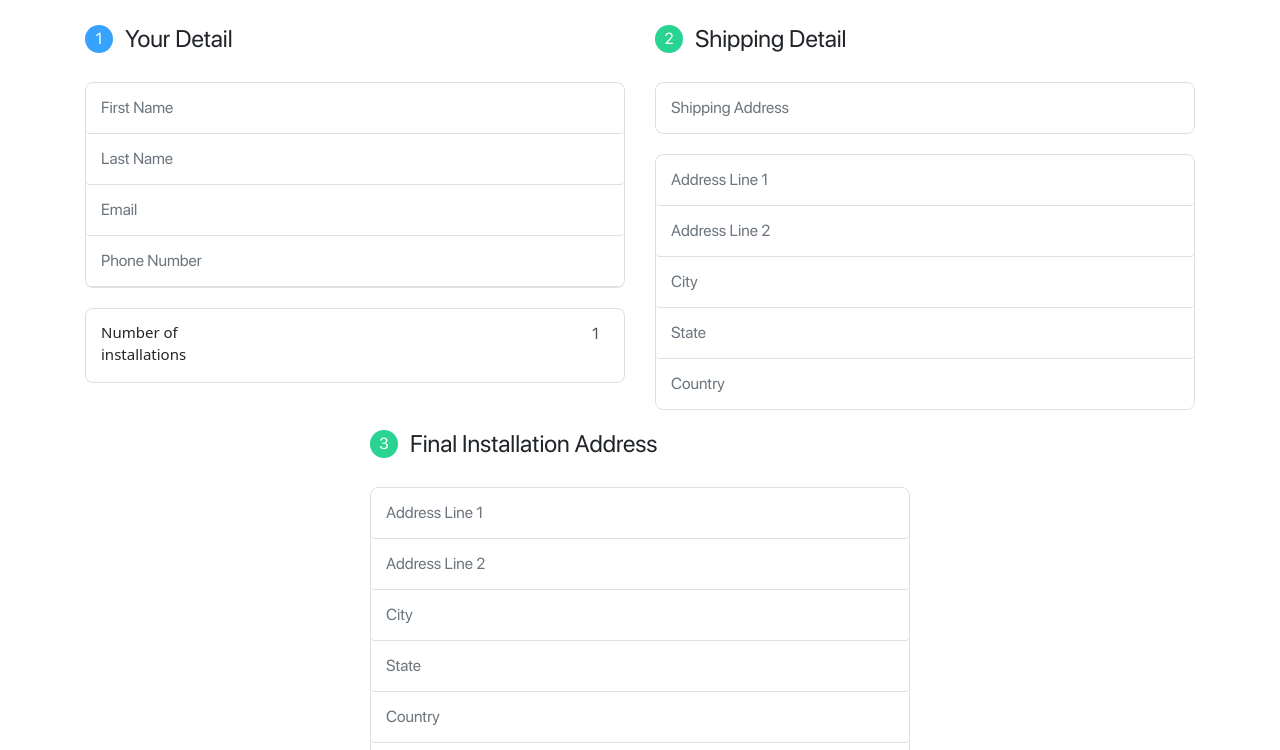
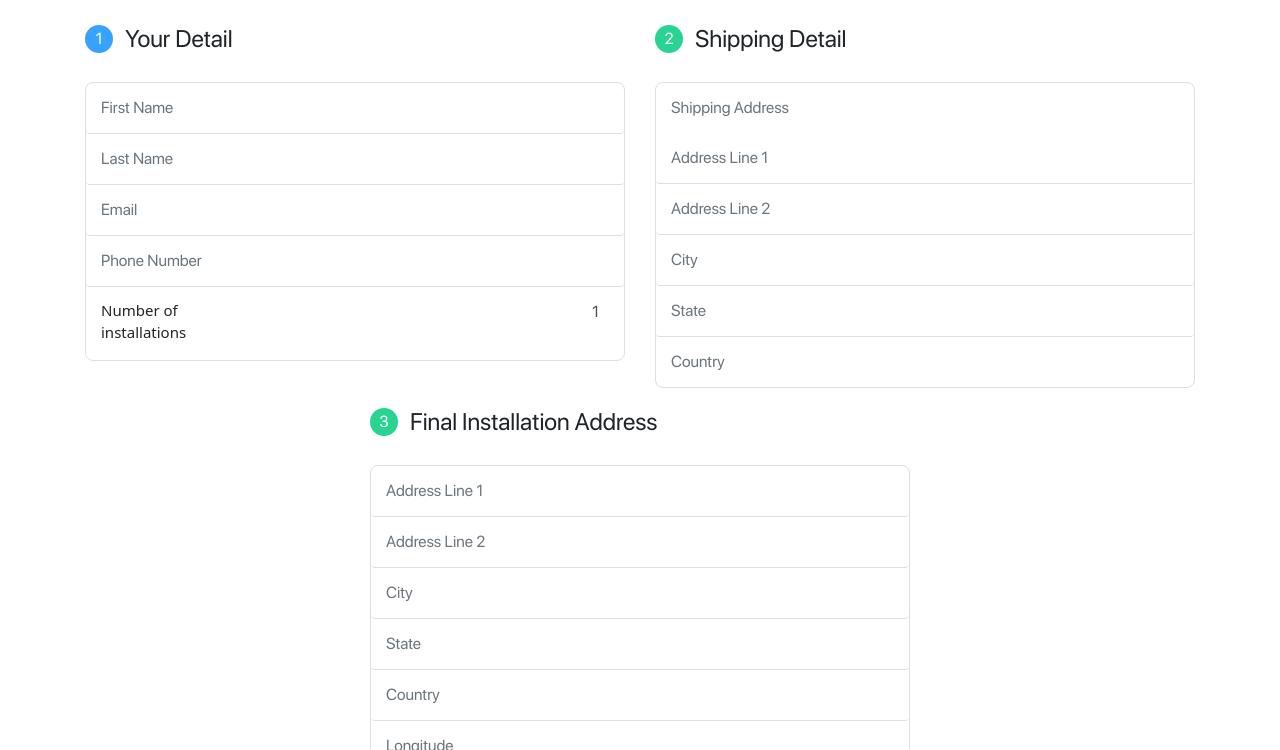
Before and after one commit to Lnk-dev/hariscs4997.github.io, a plain HTML site: page signup.html in a window 1280 px wide. Shown: the part 202-952 px from the top of the page. Drawn offline with Linux system fonts and the light colour scheme.

Commit message:
form set

```diff
--- a/assets/css/style.css
+++ b/assets/css/style.css
@@ -820,7 +820,8 @@ a.animated-button.victoria-one:after {
   padding-left: 0px;
   padding-right: 0px;
 }
-form{
+
+.form{
   border: 1px solid #dfdfdf;
   border-radius: 8px;
   margin-top: 20px;
--- a/signup.html
+++ b/signup.html
@@ -13,18 +13,22 @@
 <body>
     <div class="signup-form">
         <div class="container">
+
                 <div class="row">
                     <div class="col-md-12 mt-5">
                         <img class="signup-logo" src="assets/images/whitebg-logo.svg" />
                         <h2 class="mt-5" id="staticBackdropLabel">Sign Up</h2>
                     </div>
+                </div>
+            <form>
+                <div class="row">
                     <div class="col-md-6">
                         <div class="detail-1">
                             <div class="list-head">
                                 <div class="number">1</div>
                                 <h4>Your Detail</h4>
                             </div>
-                        <form>
+                            <div class="form">
                                 <div class="form-group">
                                     <div class="col-sm-12 prl-0">
                                         <input type="text" class="w-100 form-control" id="fname"
@@ -49,8 +53,6 @@
                                             placeholder="Phone Number" name="fname">
                                     </div>
                                 </div>
-                        </form>
-                        <form>
                                 <div class="form-group">
                                     <div class="col-sm-12 prl-0">
                                         <div class="form-group">
@@ -62,7 +64,8 @@
                                         </div>
                                     </div>
                                 </div>
-                        </form>
+                            </div>
+
                         </div>
                     </div>
                     <div class="col-md-6">
@@ -71,15 +74,13 @@
                                 <div class="number green">2</div>
                                 <h4>Shipping Detail</h4>
                             </div>
-                        <form>
+                            <div class="form">
                                 <div class="form-group">
                                     <div class="col-sm-12 prl-0">
                                         <input type="text" class="w-100 form-control border-bottom-0" id="fname"
                                             placeholder="Shipping Address" name="fname" required>
                                     </div>
                                 </div>
-                        </form>
-                        <form>
                                 <div class="form-group">
                                     <div class="col-sm-12 prl-0">
                                         <input type="text" class="w-100 form-control" id="fname"
@@ -110,16 +111,18 @@
                                             placeholder="Country" name="fname">
                                     </div>
                                 </div>
-                        </form>
                             </div>
                         </div>
+                    </div>
+                </div>
+                <div class="row">
                     <div class="col-md-6 offset-3">
                         <div class="detail-1">
                             <div class="list-head">
                                 <div class="number green">3</div>
                                 <h4>Final Installation Address</h4>
                             </div>
-                        <form>
+                            <div class="form">
                                 <div class="form-group">
                                     <div class="col-sm-12 prl-0">
                                         <input type="text" class="w-100 form-control" id="fname"
@@ -168,13 +171,14 @@
                                             placeholder="Height/Floor#" name="fname">
                                     </div>
                                 </div>
-                        </form>
+                            </div>
                             <div class="form-group">
                                 <a class="nav-link padding-10 contact-us mt-4 mb-4 text-center"  href="#">Submit</a>
                             </div>
                         </div>
                     </div>
                 </div>
+            </form>
         </div>
     </div>
 
```
Lines whose indentation alone changed are shown as unchanged.
